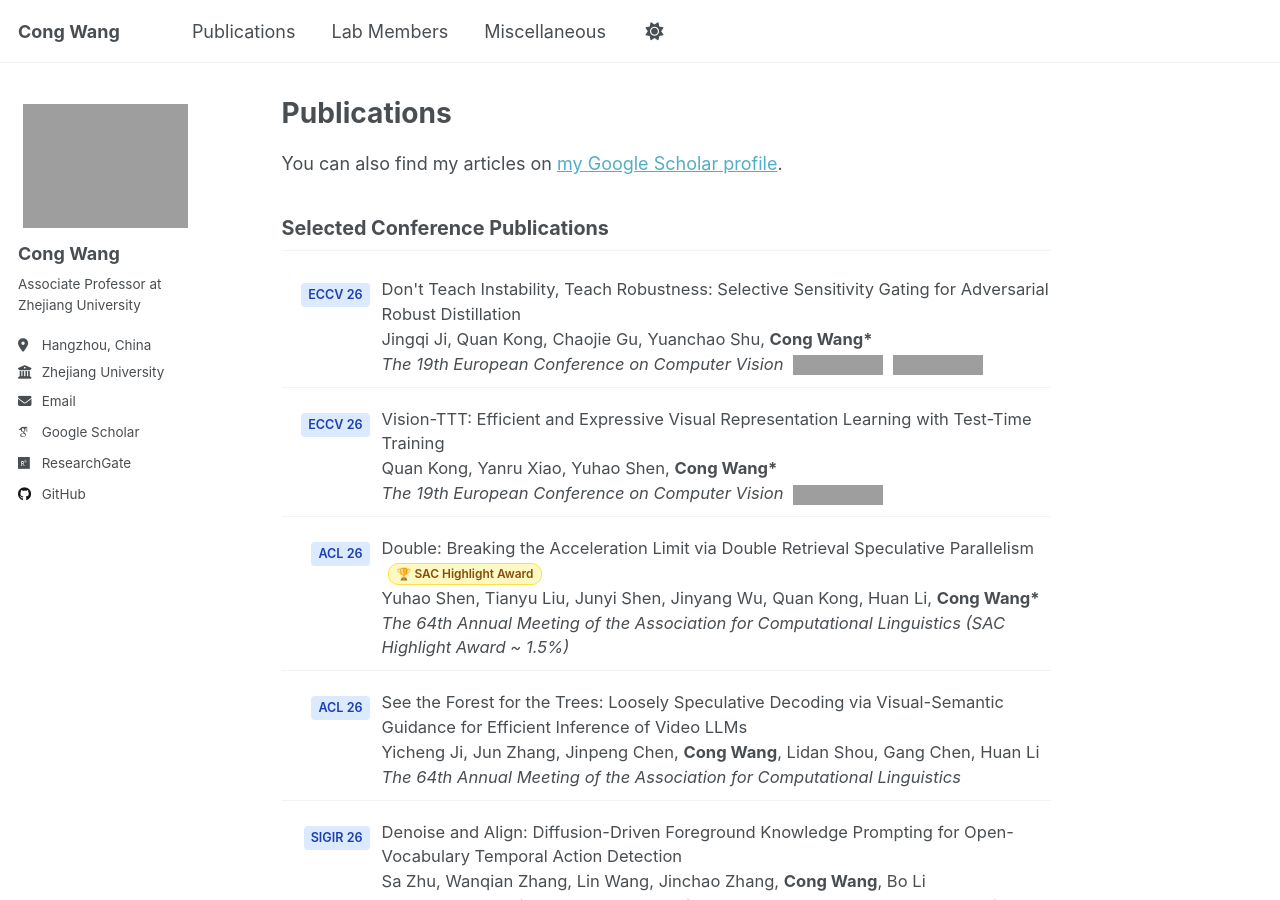
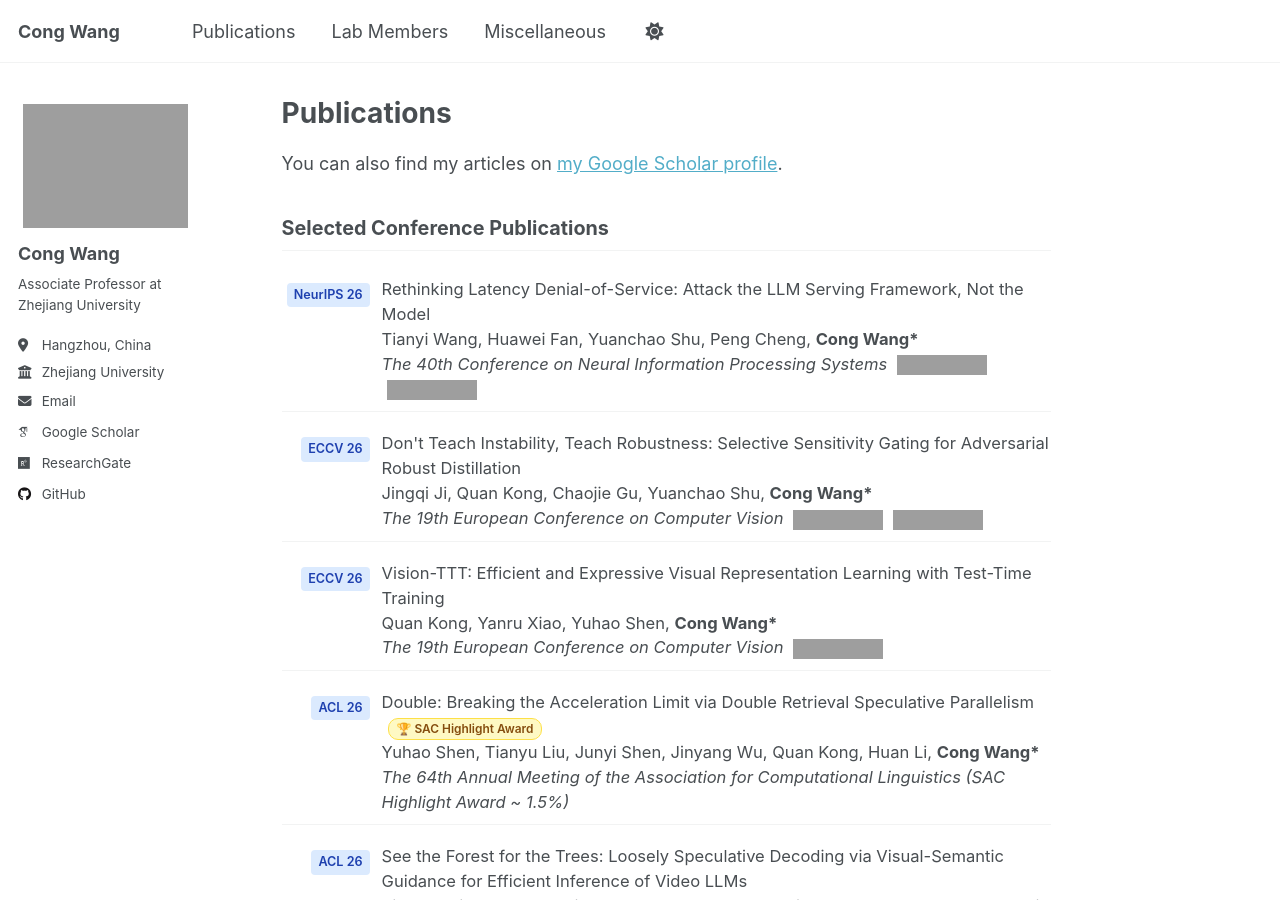
Before and after one commit to cwang-zju/cwang-zju.github.io, a Jekyll site: the page built from _pages/publications.md, in a window 1280 px wide and 900 px high. Built offline with Jekyll 4.4.1, drawn with Linux system fonts in a browser that asks for light colours; some web fonts are replaced; grey boxes are pictures that could not be loaded.

Commit message:
Add NeurIPS 26 paper on latency DoS against LLM serving frameworks
Add the NeurIPS 26 publication as the first conference paper via _pages/conference.tsv and regenerate _pages/publications.md with scripts/process_publications.rb.

```diff
--- a/_pages/conference.tsv
+++ b/_pages/conference.tsv
@@ -1,4 +1,5 @@
 pub_date	title	venue	type	full_venue	authors	citation	paper_url	code_url	slides_url	video_url	hero_img
+26	Rethinking Latency Denial-of-Service: Attack the LLM Serving Framework, Not the Model	NeurIPS	conference	The 40th Conference on Neural Information Processing Systems	Tianyi Wang, Huawei Fan, Yuanchao Shu, Peng Cheng, Cong Wang*		neurips26.pdf	https://github.com/Phil-Fan/FS-attack
 26	Don't Teach Instability, Teach Robustness: Selective Sensitivity Gating for Adversarial Robust Distillation	ECCV	conference	The 19th European Conference on Computer Vision	Jingqi Ji, Quan Kong, Chaojie Gu, Yuanchao Shu, Cong Wang*		eccv26_a.pdf	https://github.com/JingqiJi03/AEGIS
 26	Vision-TTT: Efficient and Expressive Visual Representation Learning with Test-Time Training	ECCV	conference	The 19th European Conference on Computer Vision	Quan Kong, Yanru Xiao, Yuhao Shen, Cong Wang*		https://arxiv.org/abs/2603.00518
 26	Double: Breaking the Acceleration Limit via Double Retrieval Speculative Parallelism	ACL	conference	The 64th Annual Meeting of the Association for Computational Linguistics (SAC Highlight Award ~ 1.5%)	Yuhao Shen, Tianyu Liu, Junyi Shen, Jinyang Wu, Quan Kong, Huan Li, Cong Wang*
--- a/_pages/publications.md
+++ b/_pages/publications.md
@@ -132,6 +132,15 @@ You can also find my articles on <a href="{{site.author.googlescholar}}">my Goog
 <h2 class="section-title">Selected Conference Publications</h2>
 
 <ul class="pub-list">
+<li>
+  <div class="pub-tag"><span class="pub-badge conf">NeurIPS 26</span></div>
+  <div class="pub-body"><p>
+Rethinking Latency Denial-of-Service: Attack the LLM Serving Framework, Not the Model<br>
+Tianyi Wang, Huawei Fan, Yuanchao Shu, Peng Cheng, <strong>Cong Wang*</strong><br>
+<em>The 40th Conference on Neural Information Processing Systems</em> <a href="https://github.com/Phil-Fan/FS-attack" style="text-decoration: none; margin-left: 5px;"><img src="https://img.shields.io/badge/code--%20?style=social&logo=github" alt="code link"></a> <a href="/files/neurips26.pdf" style="text-decoration: none; margin-left: 5px;"><img src="https://img.shields.io/badge/paper--%20?style=social&logo=arxiv" alt="paper link"></a>
+  </p></div>
+</li>
+
 <li>
   <div class="pub-tag"><span class="pub-badge conf">ECCV 26</span></div>
   <div class="pub-body"><p>
```
Also changed, not shown: 1 other file.
